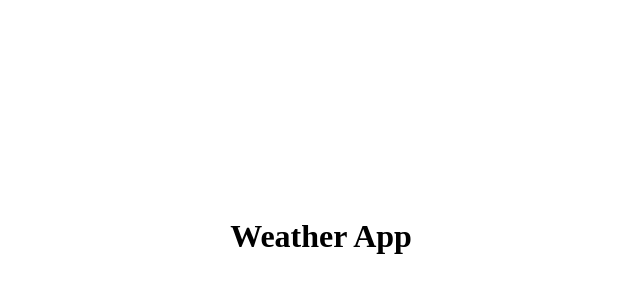
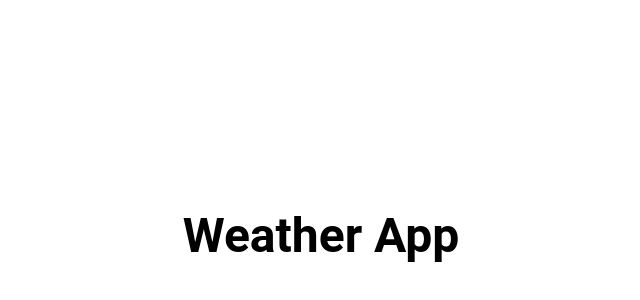
Before and after one commit to mokone-september/weather-appicaltion, a React (Vite) app: page / in a window 1280 px wide. Shown: the part 172-472 px from the top of the page, without its empty margins (319-959 px from the left). Built offline with nearby package versions, Linux system fonts and the light colour scheme.

Commit message:
feat: add Material-UI dependencies and refactor App component layout
- Added @emotion/react, @emotion/styled, @mui/icons-material, and @mui/material to package.json.
- Refactored App component to use Material-UI's Box and Typography for layout and styling.

```diff
--- a/package.json
+++ b/package.json
@@ -10,6 +10,10 @@
     "preview": "vite preview"
   },
   "dependencies": {
+    "@emotion/react": "^11.14.0",
+    "@emotion/styled": "^11.14.1",
+    "@mui/icons-material": "^7.3.5",
+    "@mui/material": "^7.3.5",
     "@tailwindcss/postcss": "^4.1.17",
     "react": "^19.2.0",
     "react-dom": "^19.2.0"
--- a/src/App.tsx
+++ b/src/App.tsx
@@ -1,7 +1,16 @@
+import { Box, Typography } from "@mui/material";
+
 export default function App() {
   return (
-    <div className="flex items-center justify-center h-screen">
-      <h1 className="text-4xl font-bold">Weather App</h1>
-    </div>
+    <Box
+      display="flex"
+      justifyContent="center"
+      alignItems="center"
+      height="100vh"
+    >
+      <Typography variant="h3" fontWeight="bold">
+        Weather App
+      </Typography>
+    </Box>
   );
 }
```
Also changed, not shown: 1 other file (tests, documents, lock files or other folders).
